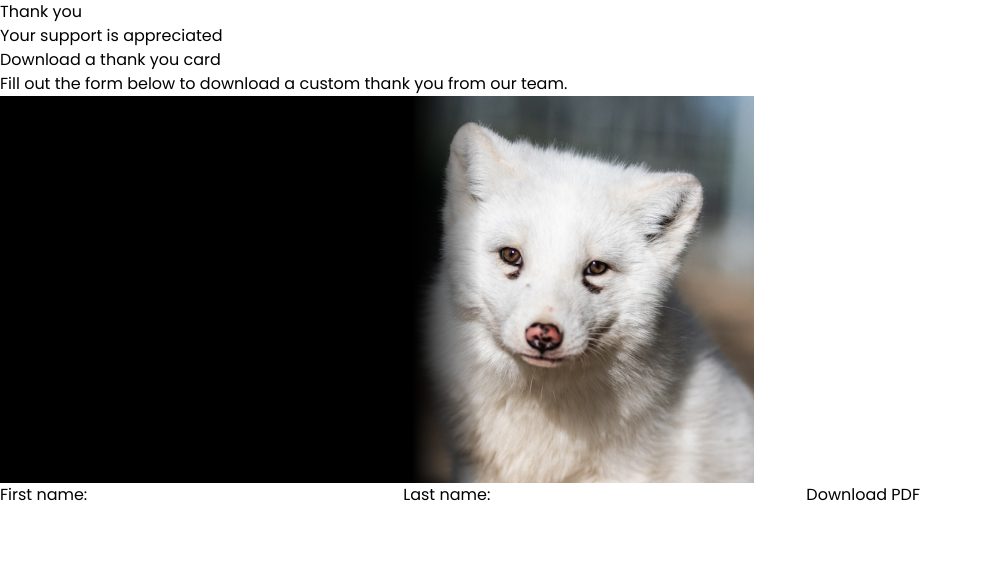
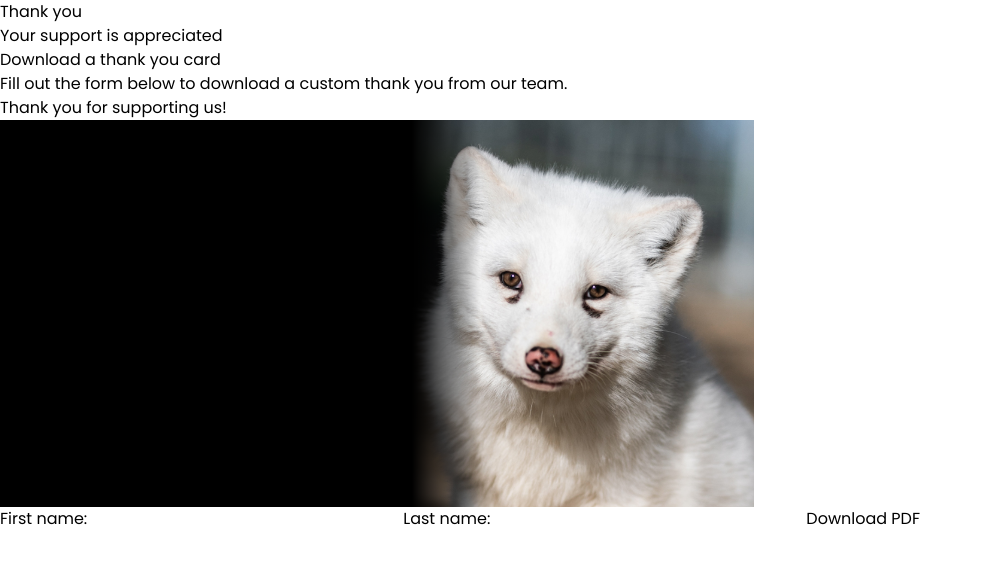
Before and after one commit to yvonnelutrinh/anima-thankyou, a Next.js app: page / in a window 1280 px wide. Shown: the top 564 px of the page, without its empty margins (0-983 px from the left). Built offline with nearby package versions, Linux system fonts and the light colour scheme.

Commit message:
customize pdf message

```diff
--- a/src/components/PDFPreview/index.tsx
+++ b/src/components/PDFPreview/index.tsx
@@ -1,15 +1,13 @@
 import Image from "next/image";
 
-export default function PDFPreview({width, height, firstName, lastName, pdfText}) {
+export default function PDFPreview({ width, height, pdfText }) {
   return (
     <>
-    <p>{firstName}</p>
-    <p>{lastName}</p>
       <p>{pdfText}</p>
       <Image
         src="/assets/arctic-fox.png"
         alt="Portrait of an Arctic fox looking at the camera"
-      width= {width}
+        width={width}
         height={height}
         preload
       />
--- a/src/components/ThankYouForm/index.tsx
+++ b/src/components/ThankYouForm/index.tsx
@@ -5,9 +5,15 @@ import { PDFDocument, rgb } from "pdf-lib";
 import fontkit from "@pdf-lib/fontkit";
 
 const IMAGEDIMENSIONS = { width: 754, height: 387 };
-const PDFTEXT = "Thank you for your support!";
+const PDFTEXT = "Thank you for supporting us";
 
 export default function ThankYouForm() {
+  function customPDFText(firstName, lastName, baseText) {
+    if (firstName || lastName) {
+      return baseText + ", " + firstName + " " + lastName + "!";
+    }
+    return baseText + "!";
+  }
   // instantiate form, controlled inputs, handle submit
   const { register, handleSubmit, watch } = useForm();
   const onSubmit = (data) => generatePDF(data);
@@ -36,13 +42,16 @@ export default function ThankYouForm() {
 
     // draw string of text near top of the page
     const fontSize = 30;
-    page.drawText(PDFTEXT, {
-      x: 50,
-      y: height - 4 * fontSize,
-      size: fontSize,
-      font: poppins,
-      color: rgb(0, 0, 0),
-    });
+    page.drawText(
+      customPDFText(watch("firstName"), watch("lastName"), PDFTEXT),
+      {
+        x: 50,
+        y: height - 4 * fontSize,
+        size: fontSize,
+        font: poppins,
+        color: rgb(0, 0, 0),
+      }
+    );
 
     // serialize pdf to bytes
     const pdfBytes = await pdfDoc.save();
@@ -62,9 +71,7 @@ export default function ThankYouForm() {
       <PDFPreview
         width={IMAGEDIMENSIONS.width}
         height={IMAGEDIMENSIONS.height}
-        firstName={watch("firstName")}
-        lastName={watch("lastName")}
-        pdftext={PDFTEXT}
+        pdfText={customPDFText(watch("firstName"), watch("lastName"), PDFTEXT)}
       />
       <form onSubmit={handleSubmit(onSubmit)}>
         <label>
```
Lines whose indentation alone changed are shown as unchanged.
